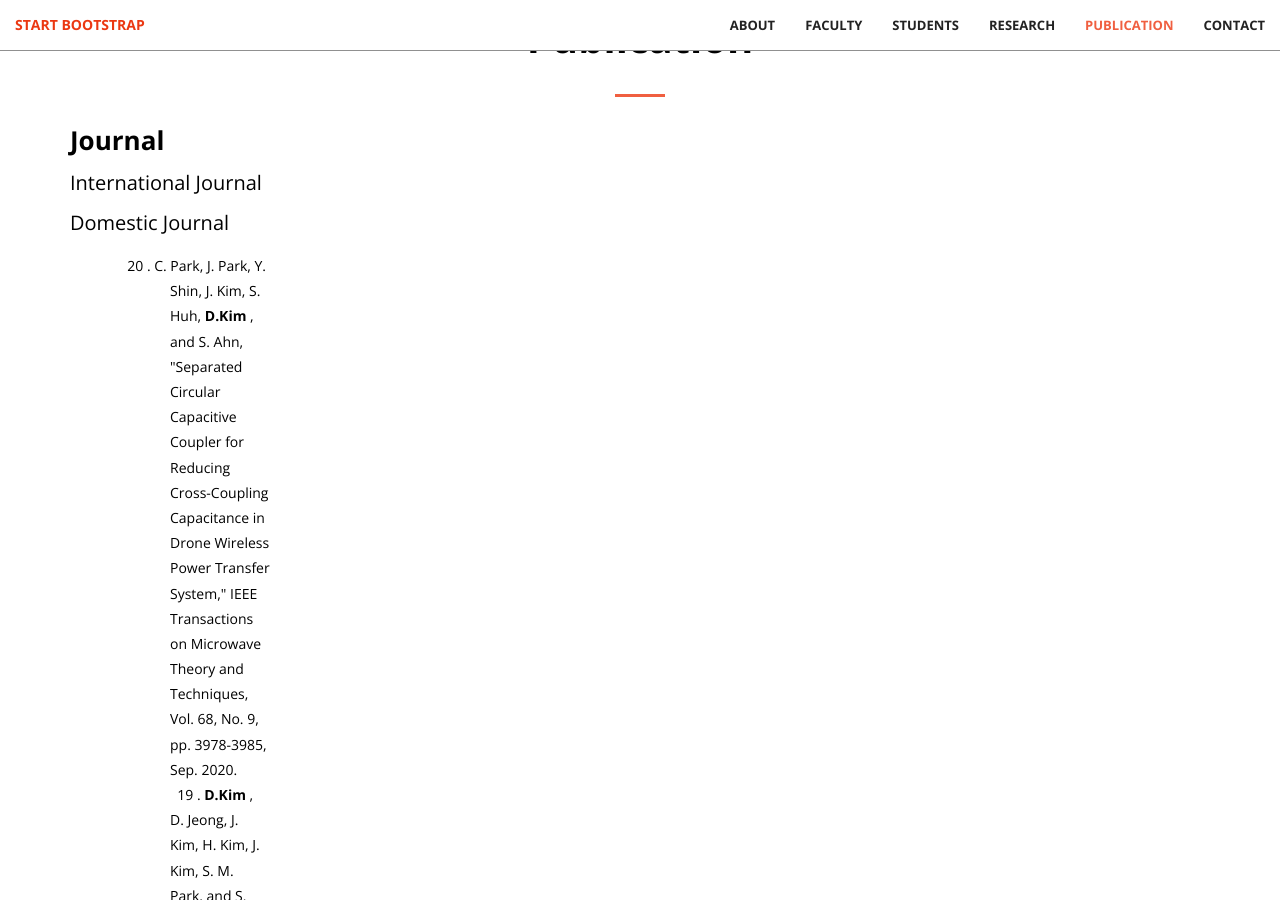
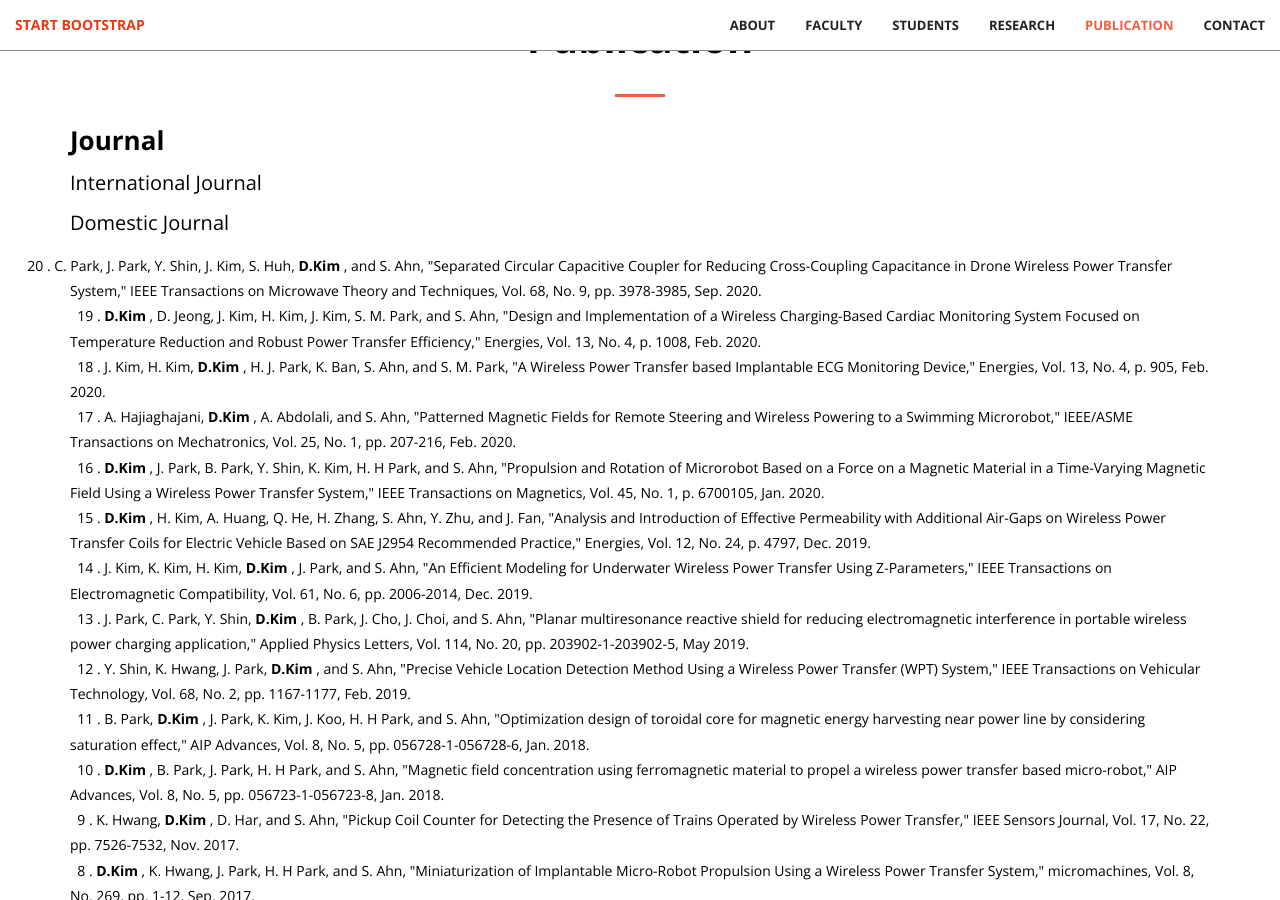
Before and after one commit to dwKim88/AEL, a Jekyll site: the page built from index.html, in a window 1280 px wide and 900 px high, scrolled down 4663 px. Built offline with Jekyll 4.4.1, drawn with Linux system fonts in a browser that asks for light colours.

Commit message:
Update services.html

```diff
--- a/_includes/services.html
+++ b/_includes/services.html
@@ -30,7 +30,7 @@
                     <p style="line-height: 1.0; color:black; font-size:20px;">
                         Domestic Journal
                     </p>
-                    <div style = "width:200px;padding-left:100px;text-indent:-50px">
+                    <div style = "text-indent:-50px">
                     <p style="line-height: 1.8; color:black; font-size:14px;">
                         &nbsp;	20	.	C. Park, J. Park, Y. Shin, J. Kim, S. Huh, <B> D.Kim </B>, and S. Ahn, "Separated Circular Capacitive Coupler for Reducing Cross-Coupling Capacitance in Drone Wireless Power Transfer System," IEEE Transactions on Microwave Theory and Techniques, Vol. 68, No. 9, pp. 3978-3985, Sep. 2020.	<br>
                         &nbsp;	19	.	<B> D.Kim </B>, D. Jeong, J. Kim, H. Kim, J. Kim, S. M. Park, and S. Ahn, "Design and Implementation of a Wireless Charging-Based Cardiac Monitoring System Focused on Temperature Reduction and Robust Power Transfer Efficiency," Energies, Vol. 13, No. 4, p. 1008, Feb. 2020.	<br>
```
